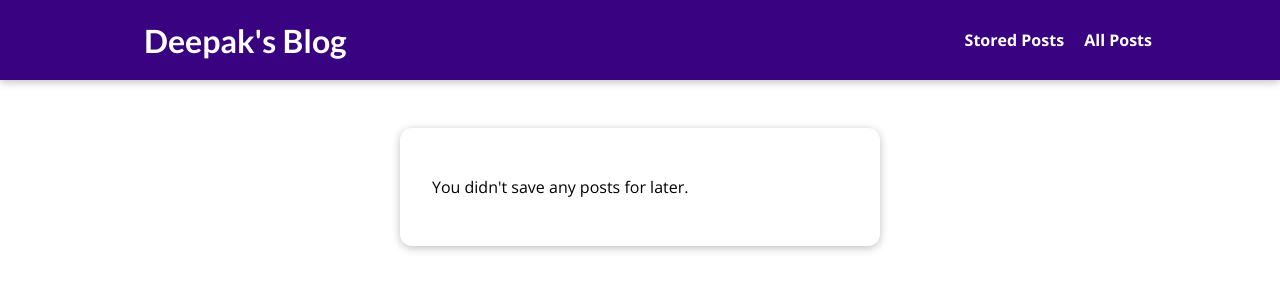
After one commit to deepakjangir15/my-site, a Django app: page /read-later in a window 1280 px wide. The commit adds this page. Shown: the top 300 px of the page. Run offline with Django 4.2, Linux system fonts and the light colour scheme.

Commit message:
Implemented the Read Later Section compeltely

```diff
--- /dev/null
+++ b/blog/static/blog/stored-posts.css
@@ -0,0 +1,39 @@
+#main-navigation {
+    background-color: #390281;
+    box-shadow: 0 2px 8px rgba(0, 0, 0, 0.25);
+  }
+
+  #stored-posts {
+    margin: 8rem auto 3rem auto;
+    padding: 2rem;
+    border-radius: 12px;
+    box-shadow: 0 2px 8px rgba(0, 0, 0, 0.25);
+    background-color: white;
+    width: 90%;
+    max-width: 30rem;
+  }
+
+  #stored-posts ul {
+    list-style: none;
+    margin: 0;
+    padding: 0;
+  }
+
+  #stored-posts li {
+    margin: 1rem 0;
+  }
+
+  #stored-posts a {
+    display: block;
+    padding: 1rem;
+    width: 100%;
+    text-decoration: none;
+    border: 1px solid #ccc;
+    color: #1b1b1b;
+    font-weight: bold;
+  }
+
+  #stored-posts a:hover,
+  #stored-posts a:active {
+    background-color: #ccc;
+  }
--- /dev/null
+++ b/blog/templates/blog/stored-posts.html
@@ -0,0 +1,23 @@
+{% extends 'base.html' %}
+{% load static %}
+
+{% block title %}Stored Posts{% endblock title %}
+
+{% block css_files %}
+    <link rel="stylesheet" href="{% static "blog/stored-posts.css" %}">
+{% endblock css_files %}
+
+{% block content %}
+    <section id='stored-posts'>
+        {% if not has_posts %}
+            <p>You didn't save any posts for later.</p>
+        {% endif %}
+        <ul>
+            {% for post in posts %}
+                <li>
+                    <a href="{% url "post-detail-page" post.slug %}">{{ post.title }}</a>
+                </li>
+            {% endfor %}
+        </ul>
+    </section>
+{% endblock content %}
--- a/blog/urls.py
+++ b/blog/urls.py
@@ -5,5 +5,6 @@ from . import views
 urlpatterns = [
     path("", view=views.Index.as_view(), name='index-page'),
     path("posts", views.Posts.as_view(), name='posts-page'),
-    path("posts/<slug:slug>", views.SinglePostView.as_view(), name='post-detail-page')
+    path("posts/<slug:slug>", views.SinglePostView.as_view(), name='post-detail-page'),
+    path("read-later", views.ReadLaterView.as_view(), name="read-later")
 ]
--- a/blog/views.py
+++ b/blog/views.py
@@ -27,14 +27,25 @@ class Posts(ListView):
     context_object_name = 'all_posts'
 
 class SinglePostView(View):
+    def is_stored_post(self,request,post_id):
+        stored_posts =  request.session.get('stored_posts')
+        if stored_posts is not None:
+            is_saved_for_later = post_id in stored_posts
+        else:
+            is_saved_for_later = False
+        return is_saved_for_later
+
 
     def get(self,request,slug):
         post = Post.objects.get(slug=slug)
+
+
         context = {
             'post': post,
             'post_tags': post.tags.all(),
             'comment_form': CommentForm(),
-            'comments': post.comments.all().order_by('-id').order_by('-id')[:4]
+            'comments': post.comments.all().order_by('-id')[:4],
+            'saved_for_later': self.is_stored_post(request,post.id)
         }
 
         return render(request,"blog/post-detail.html", context)
@@ -57,7 +68,42 @@ class SinglePostView(View):
             'post': post,
             'post_tags': post.tags.all(),
             'comment_form': comment_form,
-            'comments': post.comments.all().order_by('-id')[:4]
+            'comments': post.comments.all().order_by('-id')[:4],
+            'saved_for_later': self.is_stored_post(request,post.id)
         }
 
         return render(request,"blog/post-detail.html", context)
+
+
+class ReadLaterView(View):
+    def get(self,request):
+        stored_posts = request.session.get('stored_posts')
+        context = {}
+        if stored_posts  is None or len(stored_posts) == 0:
+            context['posts'] = []
+            context['has_posts'] = False
+        else:
+            posts = Post.objects.filter(id__in=stored_posts)
+            context['posts'] = posts
+            context["has_posts"] = True
+
+        return render(request, "blog/stored-posts.html",context)
+
+
+    def post(self,request):
+        stored_posts = request.session.get('stored_posts')
+
+        if stored_posts is None:
+            stored_posts = []
+
+        post_id = int(request.POST['post_id'])
+
+        if post_id not in stored_posts:
+            stored_posts.append(post_id)
+        else:
+            stored_posts.remove(post_id)
+
+        request.session["stored_posts"] = stored_posts
+
+
+        return HttpResponseRedirect("/")
--- a/static/app.css
+++ b/static/app.css
@@ -35,6 +35,7 @@ h3 {
   text-decoration: none;
   color: white;
   font-weight: bold;
+  margin-left: 1rem;
 }
 
 #main-navigation a:hover,
--- a/templates/base.html
+++ b/templates/base.html
@@ -14,6 +14,7 @@
     <header id='main-navigation'>
         <h1><a href="{% url 'index-page' %}">Deepak's Blog</a></h1>
         <nav>
+            <a href="{% url 'read-later' %}">Stored Posts</a>
             <a href="{% url 'posts-page' %}">All Posts</a>
         </nav>
     </header>
```
Also changed, not shown: blog/templates/blog/post-detail.html (+11 -0 lines), db.sqlite3.
